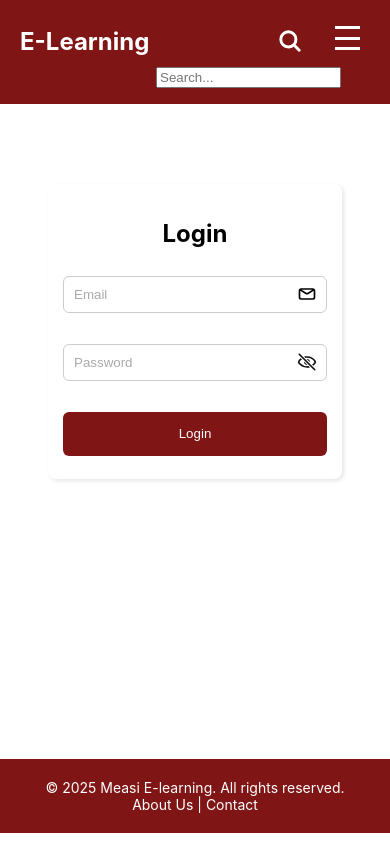
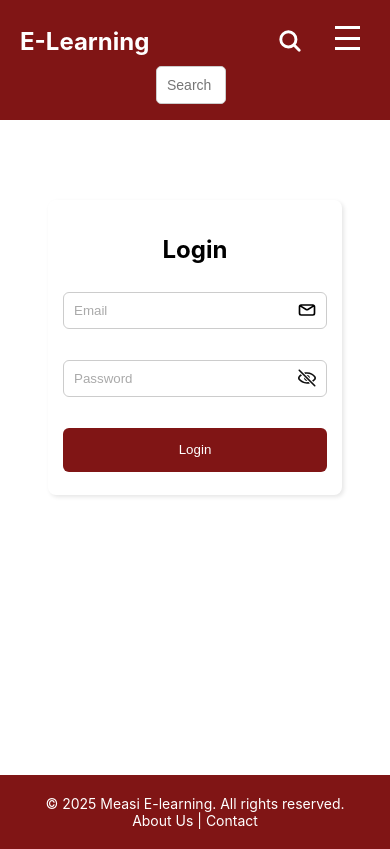
Before and after one commit to Fahaths/E-learning, a React (Create React App) app: page /Auth in a window 390 px wide. Both pictures are taken after a click on the picture 290 px from the left and 41 px from the top of the page. Built offline with nearby package versions, Linux system fonts and the light colour scheme.

Commit message:
filter te search

```diff
--- a/src/components/Header.jsx
+++ b/src/components/Header.jsx
@@ -1,7 +1,5 @@
 import React, { useState } from 'react';
 import searchIcon from '../assets/search.svg'; // Import the search icon
-
-
 import { Link } from 'react-router-dom';
 import './header.css';
 import Auth from '../pages/Auth';
@@ -9,6 +7,7 @@ import Auth from '../pages/Auth';
 function Header() {
   const [isMenuOpen, setIsMenuOpen] = useState(false);
   const [isSearchBarVisible, setIsSearchBarVisible] = useState(false); // State for search bar visibility
+  const [searchTerm, setSearchTerm] = useState(''); // State for search term
 
   const toggleMenu = () => {
     setIsMenuOpen(!isMenuOpen);
@@ -20,7 +19,7 @@ function Header() {
 
   return (
     <header className="header">
-        <div className="header-container">
+      <div className="header-container">
         <div className="logo">
           <Link to="/">E-Learning</Link>
         </div>
@@ -28,8 +27,7 @@ function Header() {
         {/* Desktop Navigation */}
         <nav className="desktop-nav">
           <ul>
-
-              <li><Link to="/">Home</Link></li>
+            <li><Link to="/">Home</Link></li>
             <li><Link to="/courses">Courses</Link></li>
             <li><Link to="/auth">Login/Signup</Link></li>
           </ul>
@@ -37,7 +35,6 @@ function Header() {
 
         {/* Mobile Navigation */}
         <div className="mobile-nav">
-
           <img
             src={searchIcon}
             alt="Search"
@@ -45,13 +42,10 @@ function Header() {
             onClick={toggleSearchBar}
           />
           <button className="hamburger" onClick={toggleMenu}>
-
             <span></span>
             <span></span>
             <span></span>
           </button>
-
-
 
           <nav className={`mobile-menu ${isMenuOpen ? 'open' : ''}`}>
             <button className="close-button" onClick={() => setIsMenuOpen(false)}>×</button>
@@ -67,7 +61,13 @@ function Header() {
       {/* Search Bar Component */}
       {isSearchBarVisible && (
         <div className="search-bar">
-          <input type="text" placeholder="Search..." />
+          <input
+            type="text"
+            placeholder="Search courses..."
+            value={searchTerm}
+            onChange={(e) => setSearchTerm(e.target.value)}
+            className="search-input"
+          />
         </div>
       )}
     </header>
--- a/src/pages/Home.jsx
+++ b/src/pages/Home.jsx
@@ -67,7 +67,10 @@ function Home() {
         {error && <div className="error-message">{error}</div>}
         {!loading && !error && (
           <ul className="courses-list">
-            {courses.map(course => (
+            {courses.filter(course =>
+              course.title.rendered.toLowerCase().includes(searchTerm.toLowerCase())
+            ).map(course => (
+
               <li key={course.id} className="course-card">
                 <div className="course-media react-course">
                   {course.video_url ? (
```
Also changed, not shown: src/pages/Login.jsx (added, +22 -0 lines).
